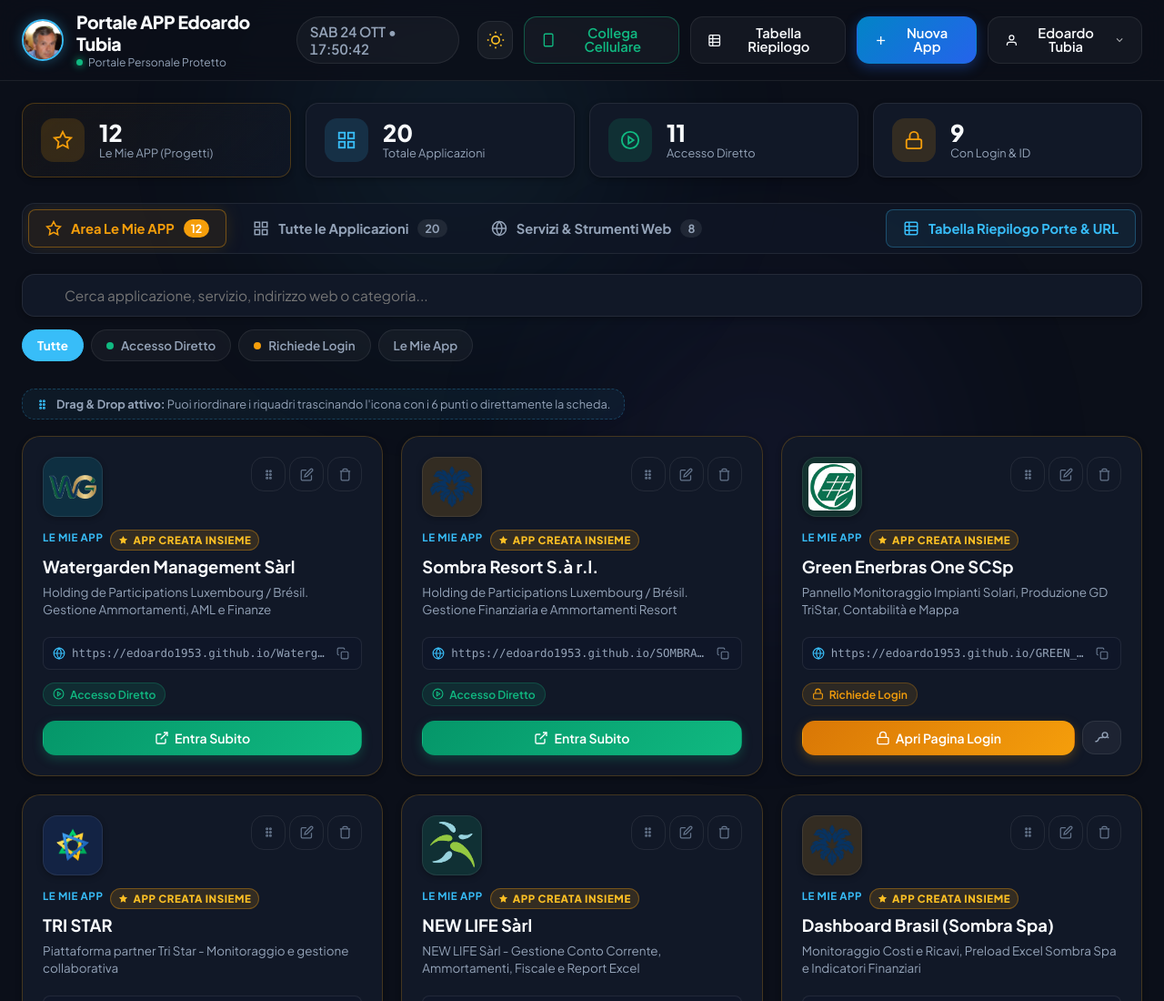
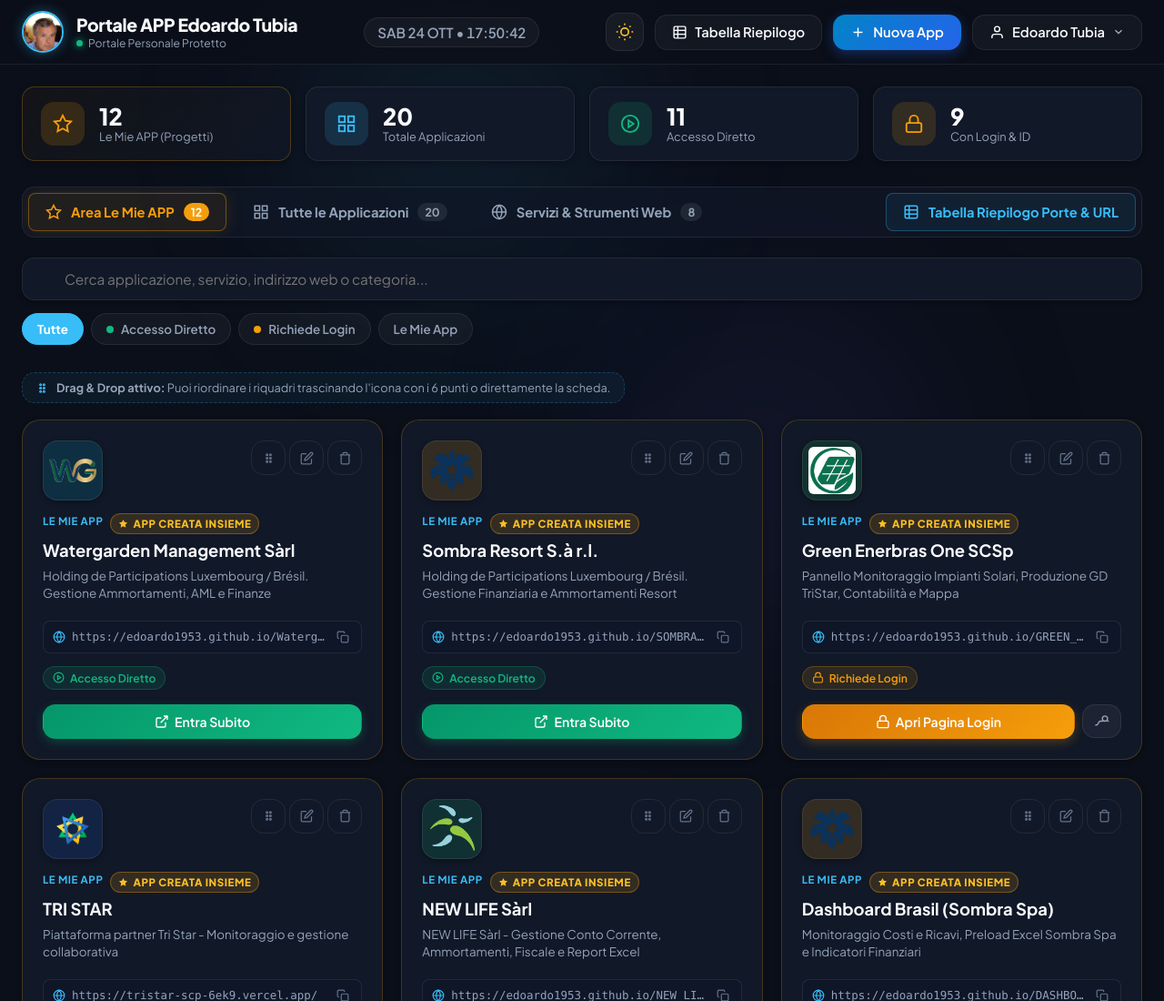
Before and after one commit to Edoardo1953/portale, a plain HTML site: page index.html in a window 1280 px wide. Shown: the top 1100 px of the page at 91% size. Drawn offline with Linux system fonts and the light colour scheme; no server answers; sample sign-in values are in the browser's storage.

Commit message:
Rimosso pulsante Collega Cellulare

```diff
--- a/index.html
+++ b/index.html
@@ -55,15 +55,6 @@
           <svg class="theme-icon moon-icon" viewBox="0 0 24 24" fill="none" stroke="currentColor" stroke-width="2">
             <path d="M21 12.79A9 9 0 1 1 11.21 3 7 7 0 0 0 21 12.79z"></path>
           </svg>
-        </button>
-
-        <!-- Pulsante Connetti Mobile / Esterno -->
-        <button class="btn btn-outline" id="btnOpenMobileModal" style="border-color: rgba(16, 185, 129, 0.4); color: #10b981;" title="Accedi al portale da Cellulare o altro PC">
-          <svg viewBox="0 0 24 24" fill="none" stroke="currentColor" stroke-width="2" style="width: 18px; height: 18px;">
-            <rect x="5" y="2" width="14" height="20" rx="2" ry="2"></rect>
-            <line x1="12" y1="18" x2="12.01" y2="18"></line>
-          </svg>
-          <span>Collega Cellulare</span>
         </button>
 
         <!-- Pulsante Tabella Riepilogo -->
```
